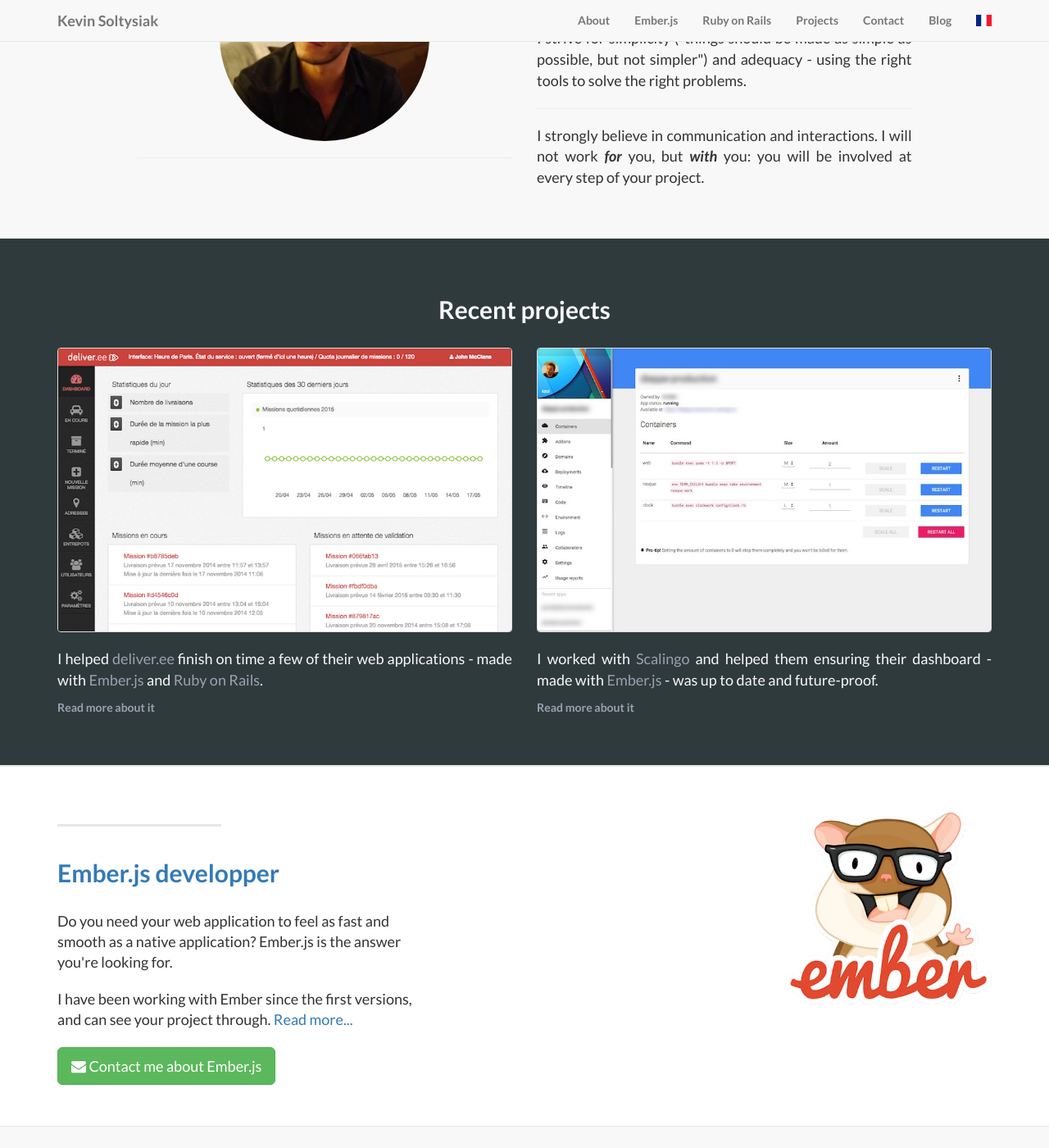
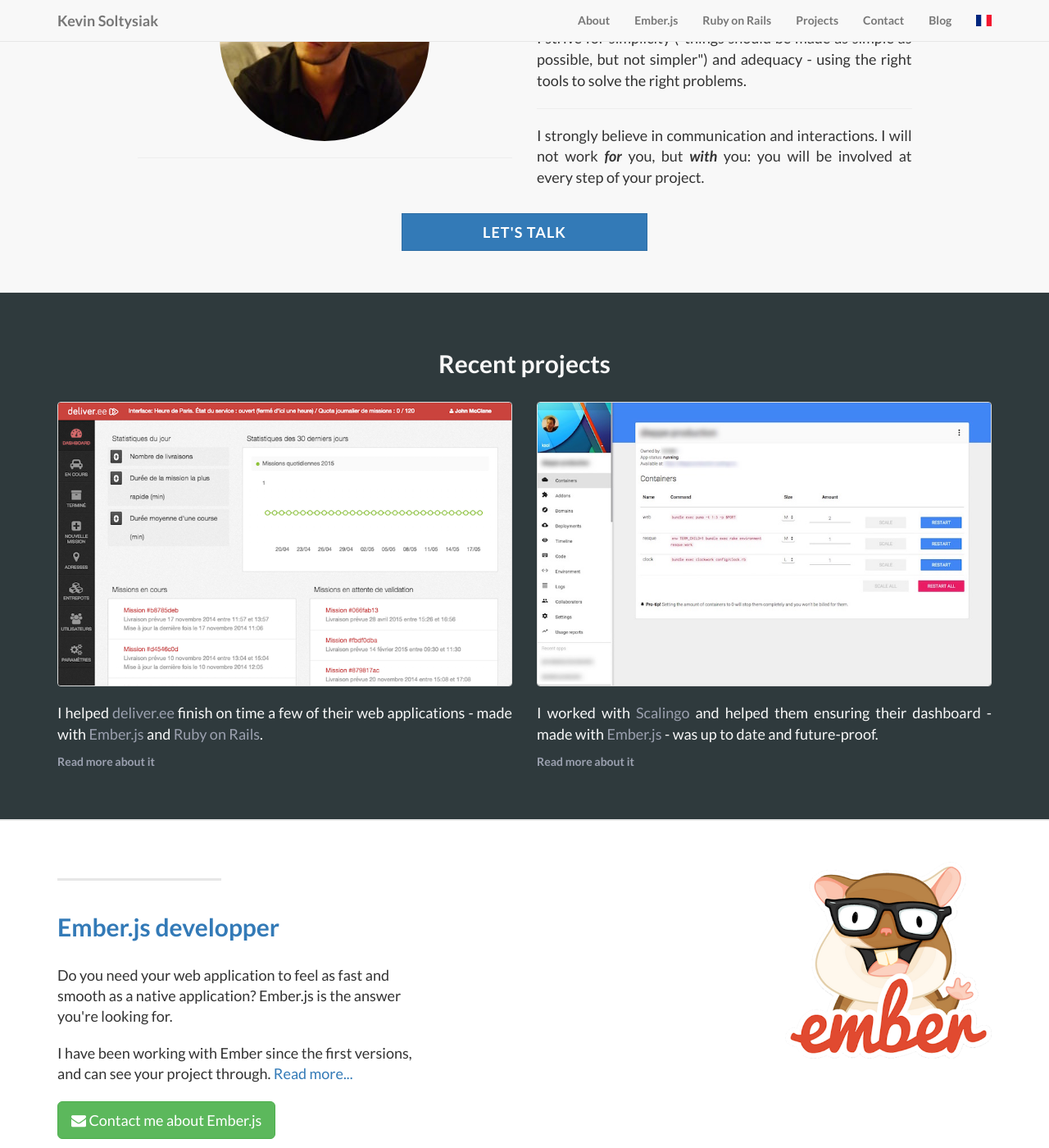
Before and after one commit to ksol/ksol.github.io, a Jekyll site: the page built from index.html, in a window 1280 px wide and 1400 px high, scrolled down 450 px. Shown: the whole window at 82% size. Built offline with Jekyll 4.4.1, drawn with Linux system fonts in a browser that asks for light colours; nearby versions of some CDN libraries.

Commit message:
New call to action

```diff
--- a/_includes/page_content.fr.html
+++ b/_includes/page_content.fr.html
@@ -20,6 +20,12 @@
           Je crois fortement en la communication et dans les intéractions.
           Je ne vais pas travailler <strong><em>pour</em></strong> vous, mais <strong><em>avec</em></strong> vous: vous restez impliqués à chaques étapes de votre projet.
         </p>
+      </div>
+
+      <div class="col-xs-12 text-center">
+        <a href="/fr/contact" class="btn btn-primary btn-lg btn-lets-talk">
+          Parlons-en
+        </a>
       </div>
     </div>
   </div>
--- a/_includes/page_content.html
+++ b/_includes/page_content.html
@@ -20,6 +20,12 @@
           I strongly believe in communication and interactions.
           I will not work <strong><em>for</em></strong> you, but <strong><em>with</em></strong> you: you will be involved at every step of your project.
         </p>
+      </div>
+
+      <div class="col-xs-12 text-center">
+        <a href="/contact" class="btn btn-primary btn-lg btn-lets-talk">
+          Let's talk
+        </a>
       </div>
     </div>
   </div>
--- a/css/styles.css
+++ b/css/styles.css
@@ -292,3 +292,13 @@
   border: 1px solid #ddd;
   border-radius: 4px;
 }
+
+.btn-lets-talk {
+  border-radius: 0px;
+  width: 300px;
+  margin-top: 20px;
+  font-weight: bold;
+  text-transform: uppercase;
+  letter-spacing: 1px;
+  transition-duration: 0.6s;
+}
```
